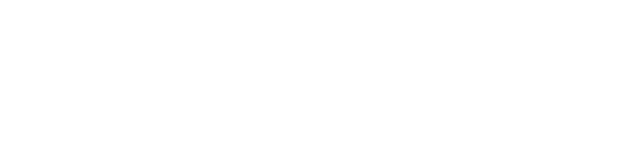
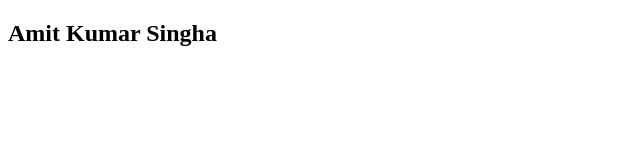
Before and after one commit to Amit7366/second-repo, a plain HTML site: page index.html in a window 1280 px wide. Shown: the whole page, without its empty margins (0-640 px from the left). Drawn offline with Linux system fonts and the light colour scheme.

Commit message:
first commit

```diff
--- a/index.html
+++ b/index.html
@@ -7,6 +7,6 @@
     <title>Seconf Repo</title>
 </head>
 <body>
-
+    <h2>Amit Kumar Singha</h2>
 </body>
 </html>
```
